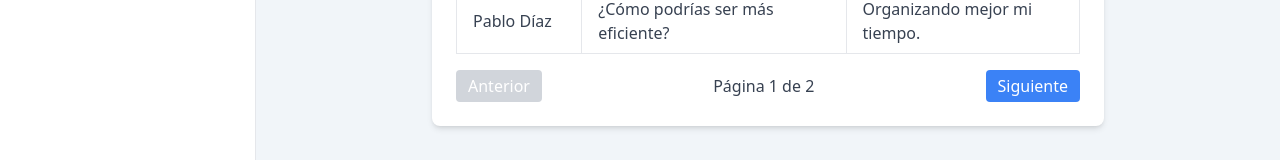
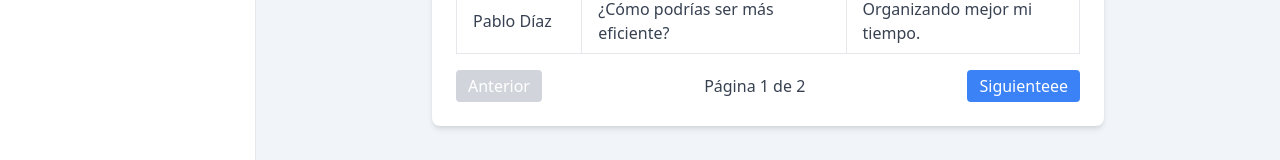
Before and after one commit to nirraschi/proyecto-aceleracion-frontend, a Next.js app: page /export in a window 1280 px wide. Shown: the part 445-605 px from the top of the page. Built offline with nearby package versions, Linux system fonts and the light colour scheme.

Commit message:
commit de prueba

```diff
--- a/app/(main)/export/page.tsx
+++ b/app/(main)/export/page.tsx
@@ -91,7 +91,7 @@ export default function ExportPage() {
                     disabled={currentPage === totalPages}
                     className="px-3 py-1 bg-blue-500 text-white rounded disabled:bg-gray-300"
                 >
-                    Siguiente
+                    Siguienteee
                 </button>
             </div>
         </div>
```
